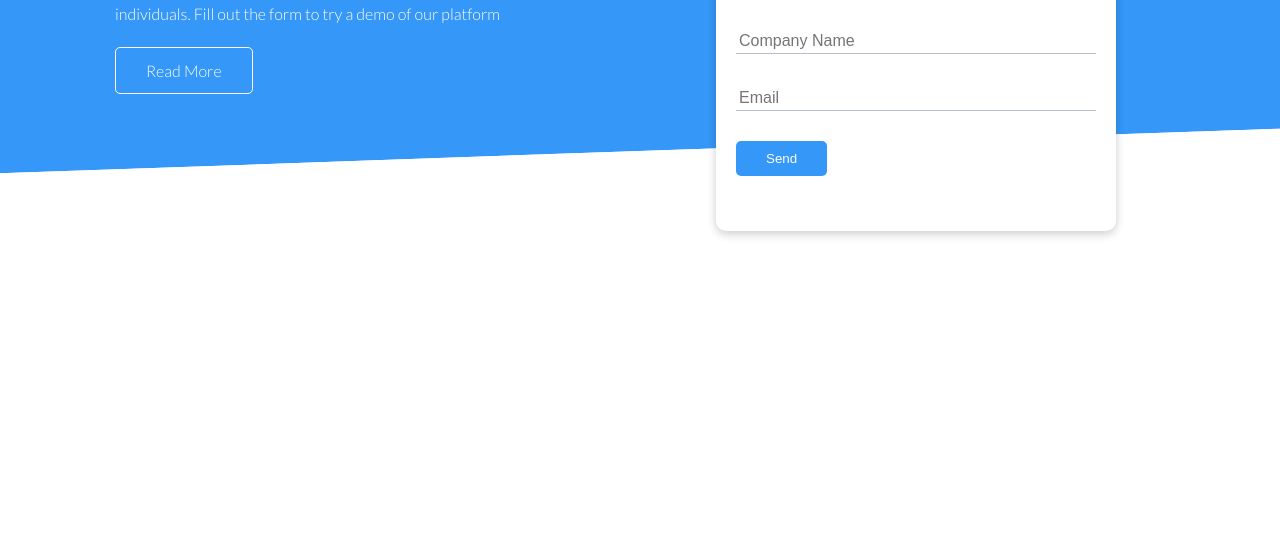
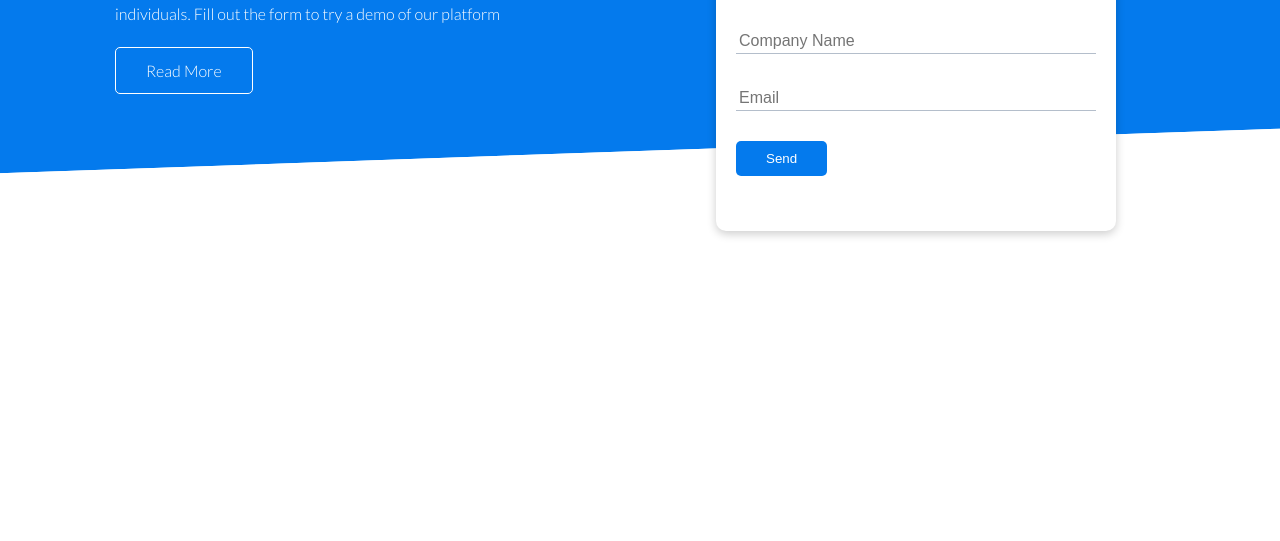
Before and after one commit to Cathykk9644/FlytoAir-Website-, a plain HTML site: page index.html in a window 1280 px wide. Shown: the part 259-800 px from the top of the page. Drawn offline with Linux system fonts and the light colour scheme.

Commit message:
changed primary color

```diff
--- a/css/style.css
+++ b/css/style.css
@@ -1,7 +1,7 @@
 @import url('https://fonts.googleapis.com/css2?family=Lato:wght@300&display=swap');
 
 :root {
-    --primary-color: #3597f8;
+    --primary-color: #047aed;
 }
 
 * {
```
